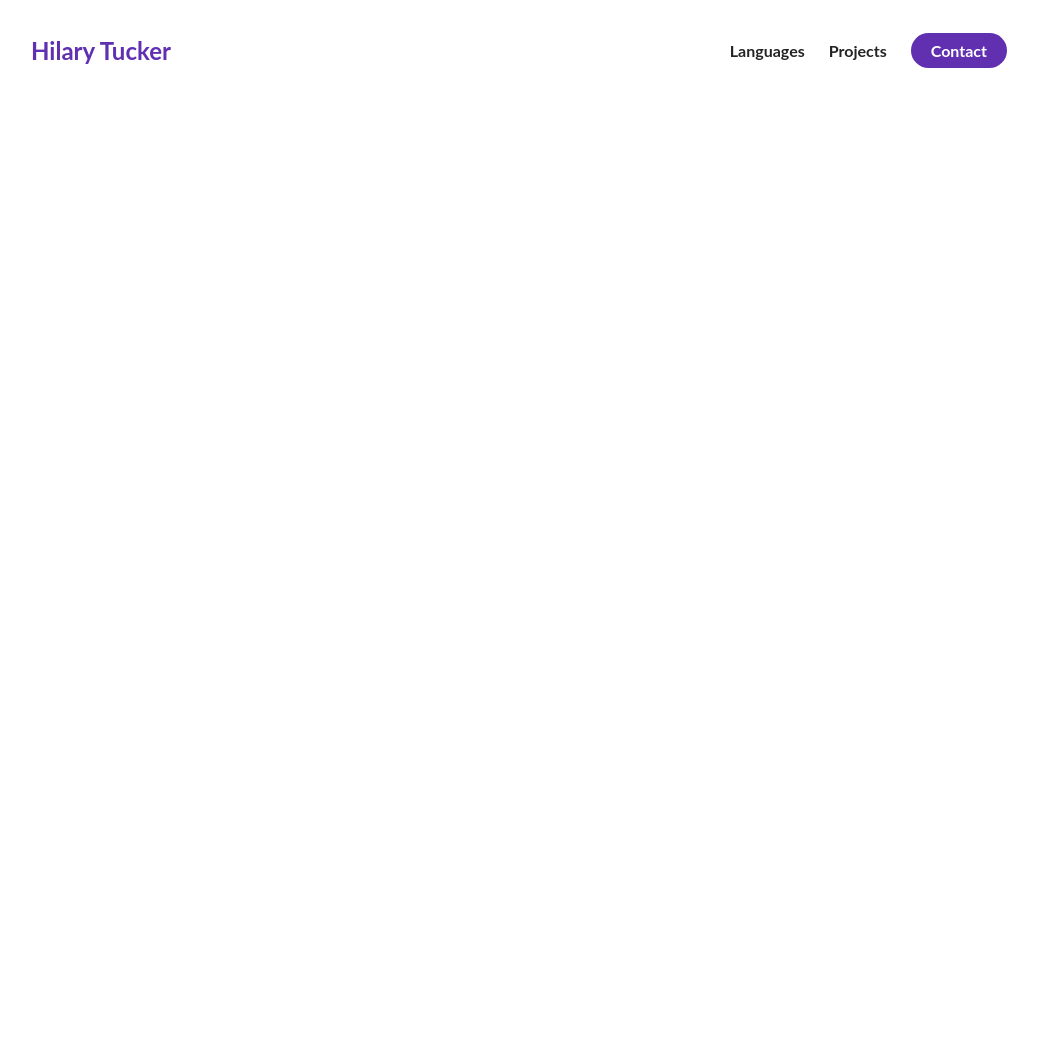
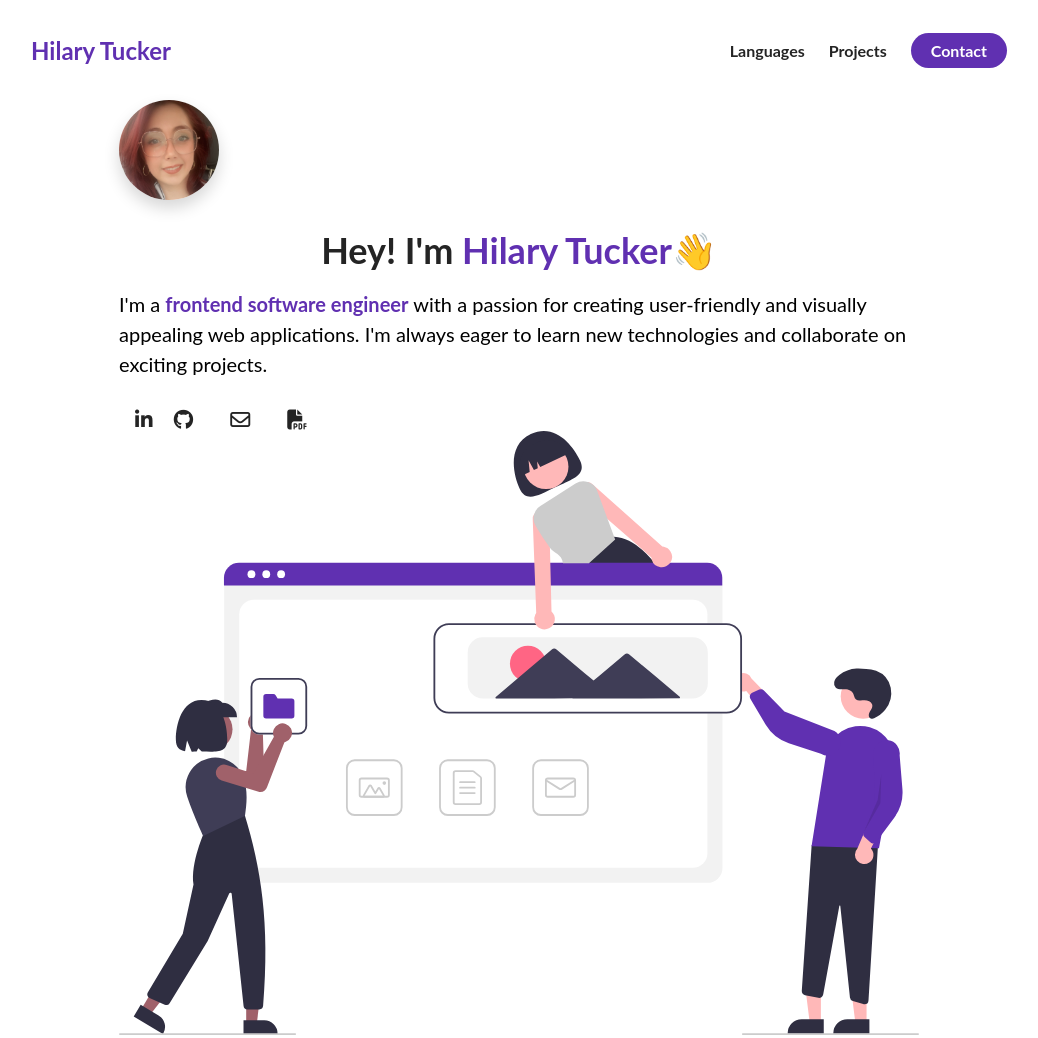
Before and after one commit to hmuske123-star/Hilary-Tucker-E-Portfolio, a plain HTML site: page index.html in a window 1280 px wide. Shown: the whole page, without its empty margins (121-1159 px from the left). Before the commit the page ends 800 px from the top, so only its background shows below. Drawn offline with Linux system fonts and the light colour scheme.

Commit message:
About Me

```diff
--- a/index.html
+++ b/index.html
@@ -5,6 +5,7 @@
     <meta name="viewport" content="width=device-width, initial-scale=1.0">
     <title>Hilary Tucker</title>
     <link rel="stylesheet" href="./styles.css">
+    <script src="https://kit.fontawesome.com/6f87a90b8e.js" crossorigin="anonymous"></script>
 </head>
 <body>
    <section id="aboutme">
@@ -33,6 +34,37 @@
             </li>
         </ul>
     </nav>
+    <div class="flex flex-1">
+        <div class="about-me__info row">
+            <div class="about-me__info--contianer">
+                <figure class="about-me__picture--mask">
+                    <img src="./assets/me.JPG" class= "about-me__picture" alt="Picture of me">
+                </figure>
+                <h1 class="about-me__info--title">
+                    Hey! I'm <span class="text--purple">Hilary Tucker</span>👋
+                </h1>
+                <p class="about-me__info--para">
+                    I'm a <strong class="text--purple">frontend software engineer</strong> with a passion for creating user-friendly and visually appealing web applications. I'm always eager to learn new technologies and collaborate on exciting projects.
+                </p>
+                <div class="about-me__links"
+                    <a href="" class ="about-me__link">
+                        <i class="fab fa-linkedin-in"></i>
+                    </a>
+                    <a href="" class ="about-me__links">
+                        <i class="fab fa-github"></i>
+                    </a>
+                    <a href="" class ="about-me__links">
+                        <i class="far fa-envelope"></i>
+                    </a>
+                    <a href="" class ="about-me__links">
+                        <i class="fas fa-file-pdf"></i>
+                    </a>
+            </div>
+        </div>
+        <figure class="about-me__image--container">
+            <img src="assets/undraw_websites.svg" class= "about-me__img" alt="">
+        </figure>
+    </div>
    </section>
 </body>
 </html>
--- a/styles.css
+++ b/styles.css
@@ -1,4 +1,4 @@
-@import url(<link rel="preconnect" href="https://fonts.googleapis.com">
+@import url(<link rel="preconnect" href= "https://fonts.googleapis.com">
 <link rel="preconnect" href="https://fonts.gstatic.com" crossorigin>
 <link href="https://fonts.googleapis.com/css2?family=Lato:wght@400;700&display=swap" rel="stylesheet">);
 
@@ -15,6 +15,10 @@ h1, h2, h3, h4, h5, h6, span {
     line-height: 1.25;
 }
 
+h1 {
+    font-size: 36px;
+}
+
 p {
     line-height: 1.5;
     font-size: 16px;
@@ -22,6 +26,24 @@ p {
 
 li {
     list-style-type: none;
+}
+
+.flex {
+    display: flex;
+}
+
+.flex-1 {
+    flex: 1;
+}
+
+.row {
+    width: 100%;
+    max-width: 800px;
+    margin: 0 auto;
+}
+
+.text--purple {
+    color:#6030b1
 }
 
 /* NAVIGATION BAR */
@@ -65,3 +87,70 @@ nav {
     margin: 0 12px;
     font-weight: bold;
 }
+
+/* ABOUT ME */
+
+.about-me {
+    min height: 100vh;
+    display: flex;
+    flex-direction: column;
+}
+
+.about-me__info {
+    display: flex;
+    flex-direction: column;
+}
+.about-me__info--container {
+    display: flex;
+    flex-direction: column;
+    justify-content: center;
+    align-items: center;
+    max-width: 500px;
+    margin: 0 auto;
+    text-align: center;
+}
+
+.about-me__picture--mask {
+    width: 100px;
+    height: 100px;
+    border-radius: 50%;
+    overflow: hidden;
+    box-shadow: 0 8px 16px rgba(0, 0, 0, 0.16);
+    margin-bottom: 28px;
+}
+
+.about-me__picture {
+    width: 100%;
+
+/* Improving my own picture */
+
+transform: scale(1.2);
+padding-left: 8px;
+padding-top: 8px;
+}
+
+.about-me__info--title {
+    margin-bottom: 16px;
+}
+
+.about-me__info--para {
+    font-size: 20px;
+    margin-bottom: 28px;
+}
+
+.about-me__links {
+    font-size: 20px;
+    color: #242424;
+    text-decoration: none;
+    padding: 0 16px;
+}
+
+.about-me__img--container {
+    flex: 1;
+    display: flex;
+    align-items: center;
+}
+
+.about-me__img {
+    width: 100%;;
+}
```
Also changed, not shown: assets/chat.png (added), assets/dashboard.png (added), assets/logo.svg (added), assets/loopit.png (added), assets/me.JPG (added), assets/undraw_websites.svg (added), 1 other file.
